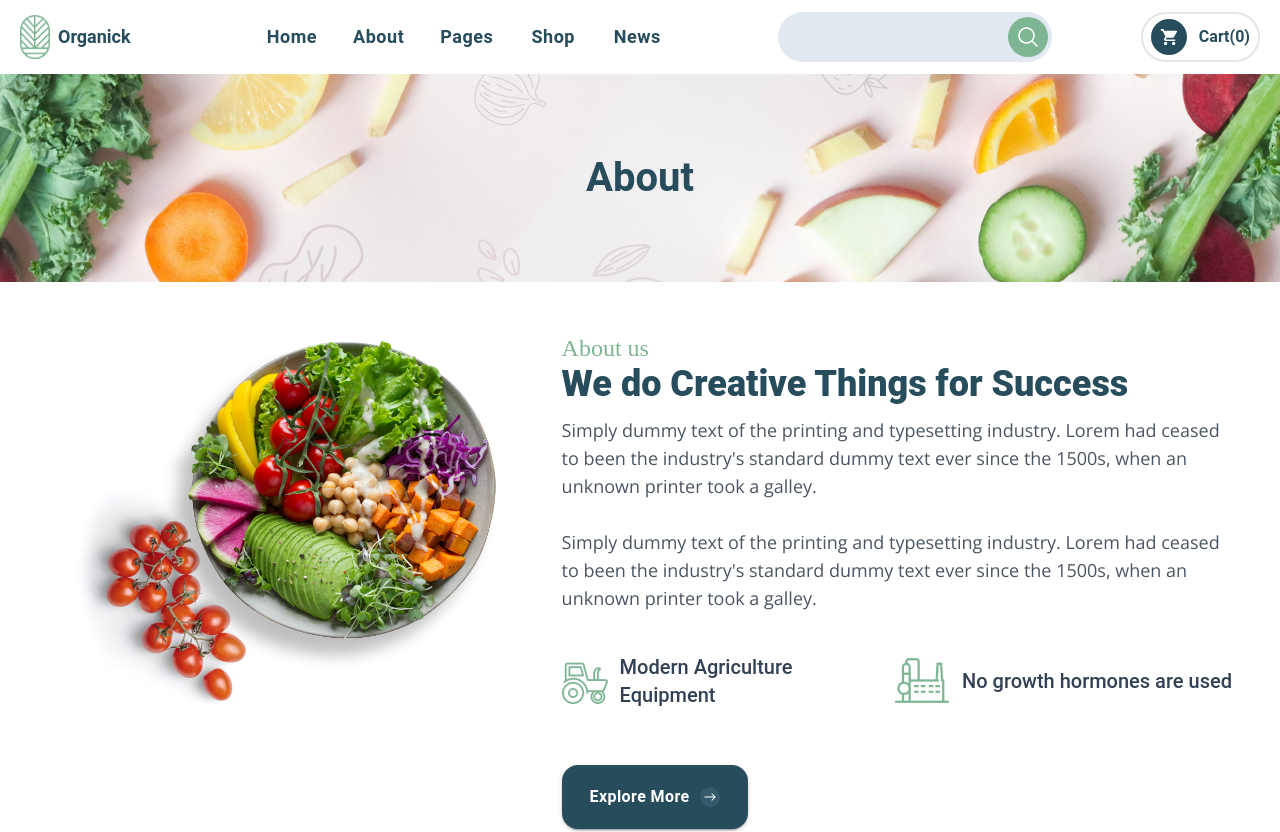
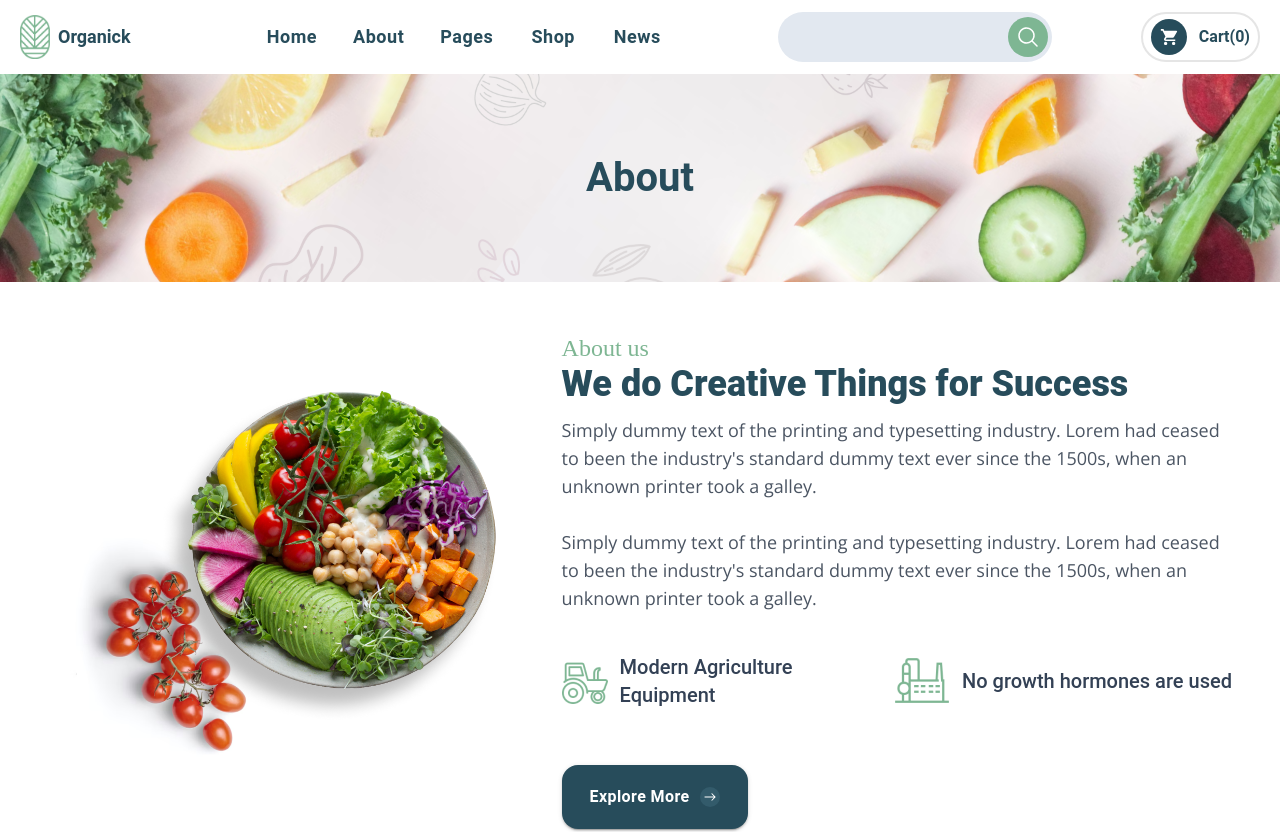
Before and after one commit to kaomao1234/agriculture-cloned-app, a Next.js app: page /About in a window 1280 px wide. Shown: the top 832 px of the page. Built offline with nearby package versions, Linux system fonts and the light colour scheme.

Commit message:
feat(components): about => assign items-center and sort class name

```diff
--- a/src/components/Page/About/About/index.tsx
+++ b/src/components/Page/About/About/index.tsx
@@ -3,7 +3,7 @@ import { FC } from "react";
 
 export const About: FC = () => {
   return (
-    <div className="flex flex-row gap-x-10 px-12">
+    <div className="flex flex-row gap-x-10 px-12 items-center">
       <img src="/About/About/Image.png" className="size-[40%]" alt="" />
       <div className="flex flex-col items-start">
         <label className="font-yellowtail text-2xl text-acapulco">
```
